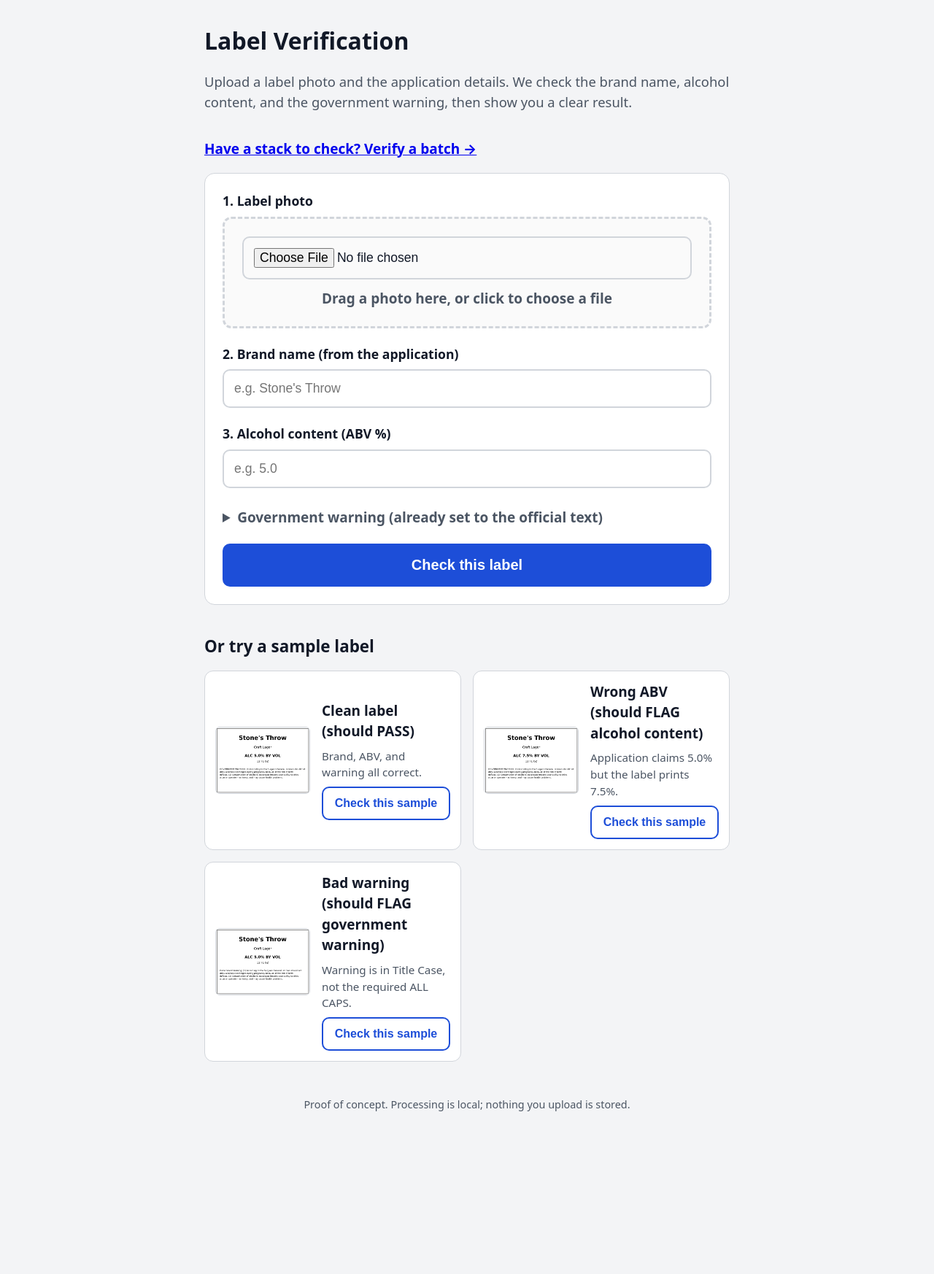
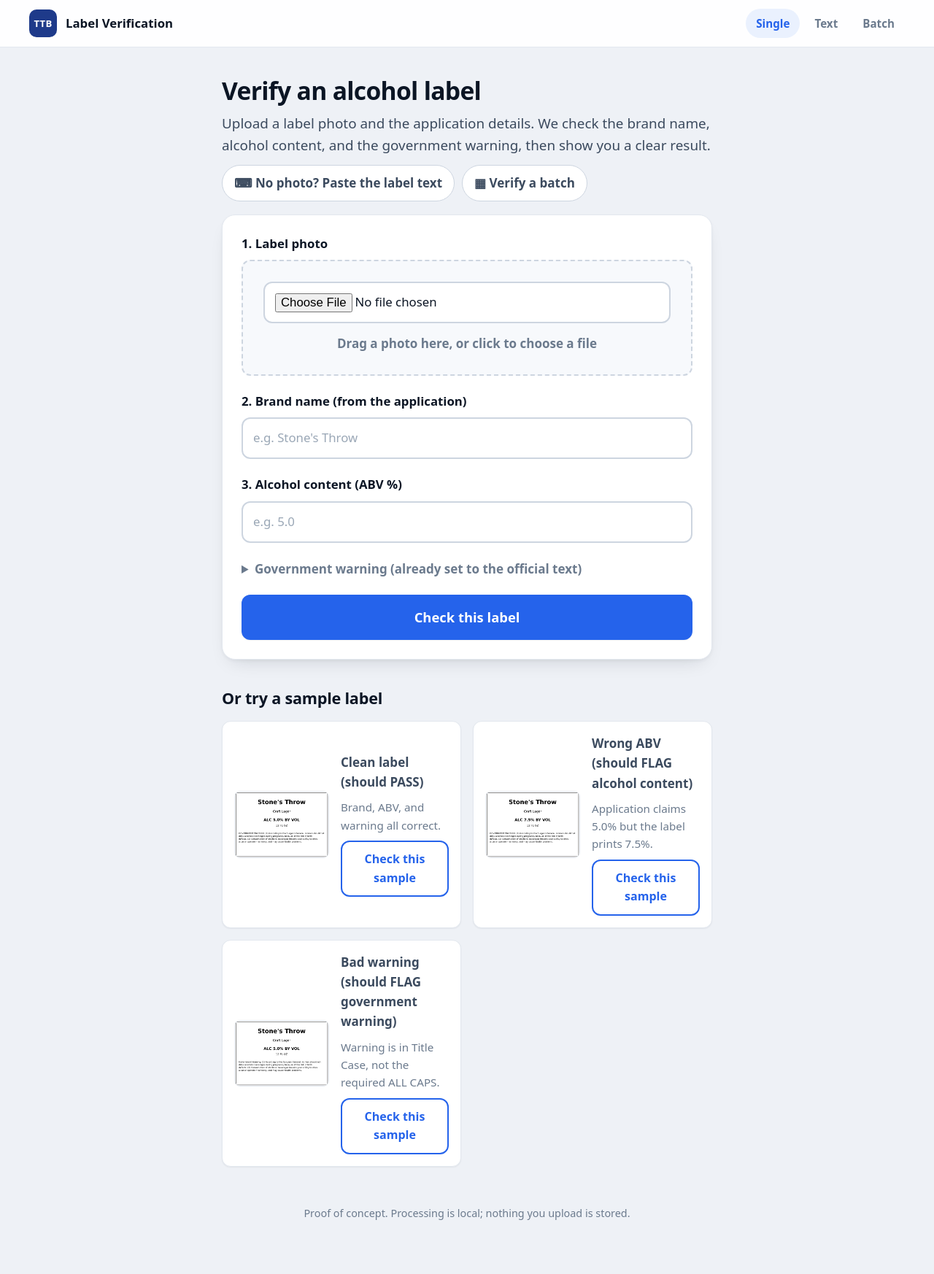
Before and after one commit to jayceparabellum/TTB_AI_Label_Verification_Tool, a FastAPI app: page / in a window 1280 px wide. Shown: the whole page at 73% size. Before the commit the page ends 1523 px from the top, so only its background shows below. Run offline with FastAPI, Linux system fonts and the light colour scheme; some libraries are stand-ins or nearby versions.

Commit message:
feat(ui): visual redesign (Design.md) + type-a-label mode
- Design.md: a real design system (civic, calm, trustworthy; verdict-first;
  WCAG-AA, large targets; local fonts, no-JS-required).
- Shared base.html shell with a sticky header/wordmark + Single/Text/Batch nav;
  all screens re-skinned to a cohesive system (soft cards, refined palette,
  verdict-barred result cards, polished buttons/inputs, print stylesheet).
- New 'Type the label text' mode: paste what the label says + claimed brand/ABV
  and verify with the existing matchers (no image, no OCR; reuses reverify_text).

69 tests pass (4 new). Backend behavior unchanged.

Co-Authored-By: Claude Opus 4.8 (1M context) <noreply@anthropic.com>

```diff
--- a/app/main.py
+++ b/app/main.py
@@ -35,9 +35,45 @@ def index(request: Request):
         request,
         "index.html",
         {
+            "nav": "single",
             "samples": list(SAMPLES.values()),
             "official_warning": OFFICIAL_GOVERNMENT_WARNING,
         },
+    )
+
+
+@app.get("/text", response_class=HTMLResponse)
+def text_form(request: Request):
+    return templates.TemplateResponse(
+        request, "text.html",
+        {"nav": "text", "official_warning": OFFICIAL_GOVERNMENT_WARNING},
+    )
+
+
+@app.post("/verify-text", response_class=HTMLResponse)
+def verify_text(
+    request: Request,
+    label_text: str = Form(...),
+    brand: str = Form(...),
+    alcohol_content: str = Form(...),
+    expected_warning: str = Form(OFFICIAL_GOVERNMENT_WARNING),
+):
+    """Verify typed/pasted label text against the claimed data (no image, no OCR)."""
+    text = label_text.strip()
+    warning = expected_warning or OFFICIAL_GOVERNMENT_WARNING
+    if not ocr.is_readable(text):
+        result = VerificationResult(
+            readable=False,
+            message="Please paste the label text (brand, alcohol content, and the "
+                    "government warning) so we have something to check.",
+        )
+        return _render_result(request, result, brand, alcohol_content)
+    # The typed text IS the label text; run the matchers directly (high confidence).
+    result = reverify_text(text, brand=brand, alcohol_content=alcohol_content,
+                           expected_warning=warning)
+    return _render_result(
+        request, result, brand, alcohol_content,
+        ocr_text=text, expected_warning=warning,
     )
 
 
@@ -138,7 +174,7 @@ def reverify(
 @app.get("/batch", response_class=HTMLResponse)
 def batch_form(request: Request):
     return templates.TemplateResponse(
-        request, "batch.html", {"cap": batch_mod.BATCH_MAX_LABELS}
+        request, "batch.html", {"nav": "batch", "cap": batch_mod.BATCH_MAX_LABELS}
     )
 
 
@@ -159,8 +195,8 @@ async def batch_run(
     return templates.TemplateResponse(
         request,
         "batch_results.html",
-        {"result": result, "results_csv_b64": results_csv_b64,
-         "cap": batch_mod.BATCH_MAX_LABELS},
+        {"nav": "batch", "wide": True, "result": result,
+         "results_csv_b64": results_csv_b64, "cap": batch_mod.BATCH_MAX_LABELS},
     )
 
 
--- a/app/static/style.css
+++ b/app/static/style.css
@@ -1,171 +1,199 @@
-/* Large, high-contrast, single-column. Built for low-tech users on a desk. */
+/* TTB Label Verification — see Design.md for the system. */
 :root {
-  --pass: #15803d;
-  --pass-bg: #dcfce7;
-  --flag: #b91c1c;
-  --flag-bg: #fee2e2;
-  --ink: #111827;
-  --muted: #4b5563;
-  --line: #d1d5db;
-  --accent: #1d4ed8;
+  --bg: #eef1f6;
+  --surface: #ffffff;
+  --surface-sunken: #f7f9fc;
+  --border: #e3e8ef;
+  --border-strong: #cdd5e0;
+  --ink: #0b1524;
+  --ink-soft: #3b4a5e;
+  --muted: #6b7a8d;
+  --brand: #1e3a8a;
+  --accent: #2563eb;
+  --accent-dark: #1d4ed8;
+  --pass: #0f7a3d; --pass-bg: #e7f6ed; --pass-line: #b7e3c6;
+  --flag: #c0271f; --flag-bg: #fdeceb; --flag-line: #f3c2bf;
+  --review: #b06a00; --review-bg: #fdf2e3; --review-line: #f3d9a8;
+  --unread: #854d0e; --unread-bg: #fef6e0;
+  --ring: 0 0 0 3px rgba(37,99,235,.32);
+  --r-sm: 8px; --r: 12px; --r-lg: 18px;
+  --shadow-sm: 0 1px 2px rgba(11,21,36,.06);
+  --shadow: 0 2px 4px rgba(11,21,36,.04), 0 12px 28px -14px rgba(11,21,36,.18);
+  --font: ui-sans-serif, system-ui, -apple-system, "Segoe UI", Roboto, Helvetica, Arial, sans-serif;
+  --mono: ui-monospace, "SF Mono", "Cascadia Code", Menlo, Consolas, monospace;
 }
 * { box-sizing: border-box; }
+html { -webkit-text-size-adjust: 100%; }
 body {
-  margin: 0;
-  font-family: system-ui, -apple-system, "Segoe UI", Roboto, sans-serif;
-  font-size: 19px;
-  line-height: 1.5;
-  color: var(--ink);
-  background: #f3f4f6;
+  margin: 0; background: var(--bg); color: var(--ink-soft);
+  font-family: var(--font); font-size: 1.0625rem; line-height: 1.6;
+  -webkit-font-smoothing: antialiased;
 }
-.container { max-width: 760px; margin: 0 auto; padding: 32px 20px 64px; }
-h1 { font-size: 2rem; margin: 0 0 8px; }
-h2 { font-size: 1.4rem; margin: 40px 0 16px; }
-.lead { font-size: 1.15rem; color: var(--muted); margin-bottom: 28px; }
+a { color: var(--accent); }
 
+/* --- Header --- */
+.site-header {
+  position: sticky; top: 0; z-index: 10;
+  display: flex; align-items: center; justify-content: space-between;
+  gap: 16px; padding: 12px clamp(16px, 5vw, 40px);
+  background: rgba(255,255,255,.92); backdrop-filter: blur(8px);
+  border-bottom: 1px solid var(--border);
+}
+.wordmark { display: flex; align-items: center; gap: 12px; text-decoration: none; }
+.wordmark .mark {
+  display: inline-grid; place-items: center; width: 38px; height: 38px;
+  background: var(--brand); color: #fff; font-weight: 800; font-size: .82rem;
+  letter-spacing: .02em; border-radius: 10px;
+}
+.wordmark-text { color: var(--ink); font-weight: 700; font-size: 1.05rem; }
+.site-nav { display: flex; gap: 6px; }
+.site-nav a {
+  padding: 8px 14px; border-radius: 999px; text-decoration: none;
+  color: var(--muted); font-weight: 600; font-size: .95rem; transition: 150ms ease;
+}
+.site-nav a:hover { color: var(--ink); background: var(--surface-sunken); }
+.site-nav a.active { color: var(--accent); background: #eaf1fe; }
+
+/* --- Layout --- */
+.container { max-width: 720px; margin: 0 auto; padding: 40px clamp(16px, 5vw, 24px) 72px; }
+.container-wide { max-width: 980px; }
+h1 { font-size: 2.1rem; line-height: 1.15; letter-spacing: -.02em; color: var(--ink); margin: 0 0 10px; font-weight: 800; }
+h2 { font-size: 1.35rem; color: var(--ink); margin: 36px 0 14px; font-weight: 700; letter-spacing: -.01em; }
+.lead { font-size: 1.18rem; color: var(--ink-soft); margin: 0 0 12px; }
+.back { display: inline-flex; align-items: center; gap: 6px; margin-bottom: 22px; color: var(--muted); font-weight: 600; text-decoration: none; }
+.back:hover { color: var(--ink); }
+.hint { color: var(--muted); font-size: .95rem; }
+
+/* --- Card + form --- */
 .card {
-  background: #fff;
-  border: 1px solid var(--line);
-  border-radius: 14px;
-  padding: 24px;
-  display: flex;
-  flex-direction: column;
-  gap: 22px;
+  background: var(--surface); border: 1px solid var(--border); border-radius: var(--r-lg);
+  box-shadow: var(--shadow); padding: 26px; display: flex; flex-direction: column; gap: 22px;
 }
-.field { display: flex; flex-direction: column; gap: 8px; }
-.field-label { font-weight: 700; font-size: 1.1rem; }
+.field { display: flex; flex-direction: column; gap: 9px; }
+.field-label { font-weight: 700; color: var(--ink); font-size: 1.05rem; }
 input[type=text], input[type=file], textarea {
-  font-size: 1.1rem;
-  padding: 14px;
-  border: 2px solid var(--line);
-  border-radius: 10px;
-  width: 100%;
+  font: inherit; font-size: 1.05rem; padding: 13px 14px; width: 100%;
+  color: var(--ink); background: var(--surface);
+  border: 2px solid var(--border-strong); border-radius: var(--r);
+  transition: 150ms ease;
 }
-input:focus, textarea:focus { outline: 3px solid var(--accent); border-color: var(--accent); }
+input::placeholder, textarea::placeholder { color: #9aa7b6; }
+input:focus, textarea:focus { outline: none; border-color: var(--accent); box-shadow: var(--ring); }
+textarea { resize: vertical; min-height: 150px; line-height: 1.5; }
+textarea.mono { font-family: var(--mono); font-size: .98rem; }
 
 .btn-primary {
-  font-size: 1.25rem;
-  font-weight: 700;
-  padding: 18px;
-  color: #fff;
-  background: var(--accent);
-  border: none;
-  border-radius: 10px;
-  cursor: pointer;
+  font: inherit; font-size: 1.15rem; font-weight: 700; padding: 16px;
+  color: #fff; background: var(--accent); border: none; border-radius: var(--r);
+  cursor: pointer; box-shadow: var(--shadow-sm); transition: 150ms ease;
 }
-.btn-primary:hover { background: #1740b8; }
+.btn-primary:hover { background: var(--accent-dark); transform: translateY(-1px); box-shadow: var(--shadow); }
 .btn-secondary {
-  font-size: 1rem;
-  font-weight: 700;
-  padding: 12px;
-  color: var(--accent);
-  background: #fff;
-  border: 2px solid var(--accent);
-  border-radius: 10px;
-  cursor: pointer;
-  width: 100%;
+  font: inherit; font-size: 1rem; font-weight: 700; padding: 11px 16px;
+  color: var(--accent); background: var(--surface); border: 2px solid var(--accent);
+  border-radius: var(--r); cursor: pointer; text-decoration: none; display: inline-block; transition: 150ms ease;
 }
+.btn-secondary:hover { background: #eaf1fe; }
 
-.advanced { margin-top: 4px; }
 .advanced summary { cursor: pointer; font-weight: 600; color: var(--muted); }
-.hint { color: var(--muted); font-size: 0.95rem; }
+.advanced[open] summary { margin-bottom: 10px; }
 
-.samples { margin-top: 8px; }
+/* --- Mode switch (single / text links under hero) --- */
+.modes { display: flex; flex-wrap: wrap; gap: 10px; margin: 4px 0 4px; }
+.mode-link {
+  display: inline-flex; align-items: center; gap: 8px; padding: 10px 16px;
+  border: 1px solid var(--border-strong); border-radius: 999px; background: var(--surface);
+  color: var(--ink-soft); font-weight: 600; text-decoration: none; transition: 150ms ease;
+}
+.mode-link:hover { border-color: var(--accent); color: var(--accent); }
+
+/* --- Dropzone + preview --- */
+.dropzone {
+  display: flex; flex-direction: column; align-items: center; gap: 14px;
+  border: 2px dashed var(--border-strong); border-radius: var(--r);
+  padding: 28px; text-align: center; cursor: pointer; background: var(--surface-sunken); transition: 150ms ease;
+}
+.dropzone:hover { border-color: var(--accent); }
+.dropzone.dragging { border-color: var(--accent); background: #eaf1fe; }
+.dropzone input[type=file] { width: 100%; }
+.dropzone-text { color: var(--muted); font-weight: 600; }
+.dropzone-preview { max-width: 100%; max-height: 240px; border: 1px solid var(--border); border-radius: var(--r-sm); }
+
+/* --- Samples --- */
 .sample-grid { display: grid; grid-template-columns: 1fr; gap: 16px; }
 .sample {
-  display: flex; gap: 16px; align-items: center;
-  background: #fff; border: 1px solid var(--line); border-radius: 12px; padding: 14px;
+  display: flex; gap: 16px; align-items: center; background: var(--surface);
+  border: 1px solid var(--border); border-radius: var(--r); padding: 16px; box-shadow: var(--shadow-sm);
 }
-.sample img { width: 130px; height: auto; border: 1px solid var(--line); border-radius: 6px; }
-.sample-body { display: flex; flex-direction: column; gap: 8px; flex: 1; }
-.sample-blurb { color: var(--muted); font-size: 0.95rem; }
+.sample img { width: 130px; height: auto; border: 1px solid var(--border); border-radius: var(--r-sm); }
+.sample-body { display: flex; flex-direction: column; gap: 9px; flex: 1; }
+.sample-blurb { color: var(--muted); font-size: .95rem; }
+@media (min-width: 620px) { .sample-grid { grid-template-columns: 1fr 1fr; } }
 
-.banner { border-radius: 14px; padding: 24px; margin-bottom: 24px; }
-.banner h1 { margin: 0; }
-.banner-pass { background: var(--pass-bg); color: var(--pass); }
-.banner-flag { background: var(--flag-bg); color: var(--flag); }
-.banner-unreadable { background: #fef9c3; color: #854d0e; }
-/* "needs review" — distinct amber, clearly neither pass (green) nor flag (red) */
-.banner-review { background: #ffedd5; color: #9a3412; border: 2px solid #fb923c; }
+/* --- Result --- */
+.toolbar { display: flex; justify-content: space-between; align-items: center; gap: 12px; margin-bottom: 22px; }
+.btn-print {
+  font: inherit; font-size: 1rem; font-weight: 700; padding: 10px 16px; cursor: pointer;
+  color: var(--accent); background: var(--surface); border: 2px solid var(--accent); border-radius: var(--r);
+}
+.btn-print:hover { background: #eaf1fe; }
 
-.results { display: flex; flex-direction: column; gap: 16px; }
-.result-card { border: 2px solid var(--line); border-radius: 12px; padding: 18px; background: #fff; }
-.result-card.pass { border-color: var(--pass); }
-.result-card.flag { border-color: var(--flag); }
-.result-head { display: flex; align-items: center; gap: 12px; margin-bottom: 10px; }
-.badge { font-weight: 800; padding: 4px 12px; border-radius: 999px; color: #fff; font-size: 0.95rem; }
+.banner { border-radius: var(--r-lg); padding: 26px 26px 26px 30px; margin-bottom: 26px; border-left: 6px solid; box-shadow: var(--shadow-sm); }
+.banner h1 { margin: 0; font-size: 1.9rem; color: inherit; }
+.banner p { margin: 8px 0 0; color: inherit; opacity: .9; }
+.banner-pass { background: var(--pass-bg); color: var(--pass); border-color: var(--pass); }
+.banner-flag { background: var(--flag-bg); color: var(--flag); border-color: var(--flag); }
+.banner-review { background: var(--review-bg); color: var(--review); border-color: var(--review); }
+.banner-unreadable { background: var(--unread-bg); color: var(--unread); border-color: var(--unread); }
+
+.label-thumb { margin: 0 0 26px; text-align: center; }
+.label-thumb img { max-width: 300px; max-height: 230px; border: 1px solid var(--border); border-radius: var(--r); box-shadow: var(--shadow-sm); }
+.label-thumb figcaption { color: var(--muted); font-size: .9rem; margin-top: 8px; }
+
+.results { display: flex; flex-direction: column; gap: 14px; }
+.result-card { border: 1px solid var(--border); border-left: 6px solid var(--border-strong); border-radius: var(--r); padding: 20px; background: var(--surface); box-shadow: var(--shadow-sm); }
+.result-card.pass { border-left-color: var(--pass); }
+.result-card.flag { border-left-color: var(--flag); }
+.result-head { display: flex; align-items: center; gap: 12px; margin-bottom: 12px; }
+.badge { font-weight: 800; padding: 5px 13px; border-radius: 999px; color: #fff; font-size: .82rem; letter-spacing: .03em; }
 .result-card.pass .badge { background: var(--pass); }
 .result-card.flag .badge { background: var(--flag); }
-.result-name { font-size: 1.2rem; font-weight: 700; }
-.result-detail { display: grid; grid-template-columns: max-content 1fr; gap: 4px 16px; margin: 0; }
-.result-detail dt { color: var(--muted); }
-.result-detail dd { margin: 0; word-break: break-word; }
-.result-note { color: var(--muted); font-size: 0.9rem; margin: 10px 0 0; }
+.result-name { font-size: 1.2rem; font-weight: 700; color: var(--ink); }
+.result-detail { display: grid; grid-template-columns: max-content 1fr; gap: 6px 18px; margin: 0; }
+.result-detail dt { color: var(--muted); font-size: .9rem; text-transform: uppercase; letter-spacing: .04em; font-weight: 700; padding-top: 2px; }
+.result-detail dd { margin: 0; color: var(--ink); word-break: break-word; }
+.result-note { color: var(--muted); font-size: .9rem; margin: 12px 0 0; }
 
-.ocr { white-space: pre-wrap; background: #f3f4f6; padding: 12px; border-radius: 8px; font-size: 0.85rem; }
-.back, .foot { color: var(--muted); }
-.back { display: inline-block; margin-bottom: 20px; font-weight: 600; text-decoration: none; }
-.foot { margin-top: 48px; font-size: 0.9rem; text-align: center; }
+.recheck { margin-top: 30px; background: var(--surface); border: 1px solid var(--border); border-radius: var(--r-lg); padding: 24px; display: flex; flex-direction: column; gap: 16px; box-shadow: var(--shadow-sm); }
+.recheck h2 { margin: 0; font-size: 1.25rem; }
+.ocr { white-space: pre-wrap; background: var(--surface-sunken); padding: 14px; border-radius: var(--r-sm); font-family: var(--mono); font-size: .85rem; border: 1px solid var(--border); color: var(--ink-soft); }
 
-@media (min-width: 620px) { .sample-grid { grid-template-columns: 1fr 1fr; } }
-
-/* --- Batch verification (results table + filter) --- */
-.container-wide { max-width: 960px; }
+/* --- Batch --- */
 .batch-controls { display: flex; justify-content: space-between; align-items: center; gap: 16px; margin-bottom: 16px; flex-wrap: wrap; }
-.filter-toggle { font-weight: 600; display: flex; align-items: center; gap: 8px; }
-.filter-toggle input { width: 20px; height: 20px; }
-.batch-table { width: 100%; border-collapse: collapse; background: #fff; border: 1px solid var(--line); border-radius: 12px; overflow: hidden; }
-.batch-table th, .batch-table td { padding: 12px 14px; text-align: left; border-bottom: 1px solid var(--line); }
-.batch-table th { background: #f3f4f6; font-size: 0.95rem; }
+.filter-toggle { font-weight: 600; display: flex; align-items: center; gap: 9px; color: var(--ink); }
+.filter-toggle input { width: 20px; height: 20px; accent-color: var(--accent); }
+.batch-table { width: 100%; border-collapse: collapse; background: var(--surface); border: 1px solid var(--border); border-radius: var(--r-lg); overflow: hidden; box-shadow: var(--shadow-sm); }
+.batch-table th, .batch-table td { padding: 13px 16px; text-align: left; border-bottom: 1px solid var(--border); }
+.batch-table th { background: var(--surface-sunken); font-size: .82rem; text-transform: uppercase; letter-spacing: .04em; color: var(--muted); }
 .batch-table tr:last-child td { border-bottom: none; }
-.batch-table .fn { font-family: ui-monospace, monospace; font-size: 0.9rem; word-break: break-all; }
+.batch-table .fn { font-family: var(--mono); font-size: .88rem; color: var(--ink); word-break: break-all; }
 .batch-table .muted { color: var(--muted); text-align: center; }
-.cell-badge { display: inline-block; padding: 3px 10px; border-radius: 999px; font-size: 0.8rem; font-weight: 800; color: #fff; }
+.cell-badge { display: inline-block; padding: 3px 11px; border-radius: 999px; font-size: .78rem; font-weight: 800; color: #fff; letter-spacing: .02em; }
 .cell-badge.pass { background: var(--pass); }
 .cell-badge.flag { background: var(--flag); }
-.cell-badge.review { background: #c2620c; }
-.cell-badge.err { background: #6b7280; }
-/* Filter: hide rows that passed when the checkbox is on */
+.cell-badge.review { background: var(--review); }
+.cell-badge.err { background: var(--muted); }
 .batch-table.attn-only tr.ok { display: none; }
-.batch-link { display: inline-block; margin-top: 8px; font-weight: 700; }
 
-/* --- Drag-and-drop upload + preview (U1) --- */
-.dropzone {
-  display: flex; flex-direction: column; align-items: center; gap: 12px;
-  border: 3px dashed var(--line); border-radius: 12px; padding: 24px;
-  text-align: center; cursor: pointer; background: #fafafa;
-}
-.dropzone:hover { border-color: var(--accent); }
-.dropzone.dragging { border-color: var(--accent); background: #eef2ff; }
-.dropzone input[type=file] { width: 100%; }
-.dropzone-text { color: var(--muted); font-weight: 600; }
-.dropzone-preview { max-width: 100%; max-height: 240px; border: 1px solid var(--line); border-radius: 8px; }
+.foot { margin-top: 52px; font-size: .9rem; text-align: center; color: var(--muted); }
 
-/* --- Results: toolbar, thumbnail, re-check (U2-U4) --- */
-.toolbar { display: flex; justify-content: space-between; align-items: center; gap: 12px; margin-bottom: 20px; }
-.btn-print {
-  font-size: 1rem; font-weight: 700; padding: 10px 16px; cursor: pointer;
-  color: var(--accent); background: #fff; border: 2px solid var(--accent); border-radius: 10px;
-}
-.btn-print:hover { background: #eef2ff; }
-.label-thumb { margin: 0 0 24px; text-align: center; }
-.label-thumb img { max-width: 280px; max-height: 220px; border: 1px solid var(--line); border-radius: 8px; }
-.label-thumb figcaption { color: var(--muted); font-size: 0.9rem; margin-top: 6px; }
-.recheck {
-  margin-top: 28px; background: #fff; border: 1px solid var(--line); border-radius: 12px;
-  padding: 20px; display: flex; flex-direction: column; gap: 16px;
-}
-.recheck h2 { margin: 0; font-size: 1.2rem; }
-
-/* --- Print: a clean one-page compliance record --- */
+/* --- Print --- */
 @media print {
   .no-print { display: none !important; }
   body { background: #fff; font-size: 12pt; }
   .container { max-width: 100%; padding: 0; }
-  .banner { border: 2px solid #000; }
-  .banner-pass { color: #000; background: #fff; }
-  .banner-flag { color: #000; background: #fff; }
-  .result-card { break-inside: avoid; border-color: #000; }
-  .label-thumb img { max-height: 180px; }
-  a[href]:after { content: ""; }
+  .banner { border: 2px solid #000; box-shadow: none; }
+  .banner-pass, .banner-flag, .banner-review { color: #000; background: #fff; }
+  .result-card { break-inside: avoid; border-color: #000; box-shadow: none; }
+  .label-thumb img { max-height: 180px; box-shadow: none; }
 }
--- /dev/null
+++ b/app/templates/base.html
@@ -0,0 +1,26 @@
+<!DOCTYPE html>
+<html lang="en">
+<head>
+  <meta charset="utf-8">
+  <meta name="viewport" content="width=device-width, initial-scale=1">
+  <title>{% block title %}TTB Label Verification{% endblock %}</title>
+  <link rel="stylesheet" href="/static/style.css">
+</head>
+<body>
+  <header class="site-header no-print">
+    <a class="wordmark" href="/">
+      <span class="mark">TTB</span>
+      <span class="wordmark-text">Label&nbsp;Verification</span>
+    </a>
+    <nav class="site-nav">
+      <a href="/"{% if nav is defined and nav == 'single' %} class="active"{% endif %}>Single</a>
+      <a href="/text"{% if nav is defined and nav == 'text' %} class="active"{% endif %}>Text</a>
+      <a href="/batch"{% if nav is defined and nav == 'batch' %} class="active"{% endif %}>Batch</a>
+    </nav>
+  </header>
+  <main class="container{% if wide is defined and wide %} container-wide{% endif %}">
+    {% block content %}{% endblock %}
+  </main>
+  {% block scripts %}{% endblock %}
+</body>
+</html>
--- a/app/templates/index.html
+++ b/app/templates/index.html
@@ -1,29 +1,25 @@
-<!DOCTYPE html>
-<html lang="en">
-<head>
-  <meta charset="utf-8">
-  <meta name="viewport" content="width=device-width, initial-scale=1">
-  <title>TTB Label Verification</title>
-  <link rel="stylesheet" href="/static/style.css">
-</head>
-<body>
-  <main class="container">
-    <h1>Label Verification</h1>
+{% extends "base.html" %}
+{% block title %}TTB Label Verification{% endblock %}
+{% block content %}
+  <h1>Verify an alcohol label</h1>
   <p class="lead">
     Upload a label photo and the application details. We check the brand name,
     alcohol content, and the government warning, then show you a clear result.
   </p>
-    <p><a class="batch-link" href="/batch">Have a stack to check? Verify a batch &rarr;</a></p>
+  <div class="modes">
+    <a class="mode-link" href="/text">⌨ No photo? Paste the label text</a>
+    <a class="mode-link" href="/batch">▦ Verify a batch</a>
+  </div>
 
-    <form class="card" action="/verify" method="post" enctype="multipart/form-data">
-      <div class="field">
+  <form class="card" action="/verify" method="post" enctype="multipart/form-data" style="margin-top:18px">
+    <label class="field">
       <span class="field-label">1. Label photo</span>
-        <label class="dropzone" id="dropzone">
+      <span class="dropzone" id="dropzone">
         <input type="file" name="label_image" accept="image/*" required id="fileInput">
         <span class="dropzone-text">Drag a photo here, or click to choose a file</span>
         <img class="dropzone-preview" id="preview" alt="Selected label preview" hidden>
+      </span>
     </label>
-      </div>
 
     <label class="field">
       <span class="field-label">2. Brand name (from the application)</span>
@@ -63,10 +59,6 @@
     </div>
   </section>
 
-    <footer class="foot">
-      Proof of concept. Processing is local; nothing you upload is stored.
-    </footer>
-  </main>
-  <script src="/static/upload.js" defer></script>
-</body>
-</html>
+  <footer class="foot">Proof of concept. Processing is local; nothing you upload is stored.</footer>
+{% endblock %}
+{% block scripts %}<script src="/static/upload.js" defer></script>{% endblock %}
```
Also changed, not shown: Design.md (added, +82 -0 lines), app/templates/batch.html (+11 -22 lines), app/templates/batch_results.html (+5 -14 lines), app/templates/results.html (+4 -13 lines), app/templates/text.html (added, +39 -0 lines), tests/test_web.py (+27 -0 lines). Lines whose indentation alone changed are shown as unchanged.
